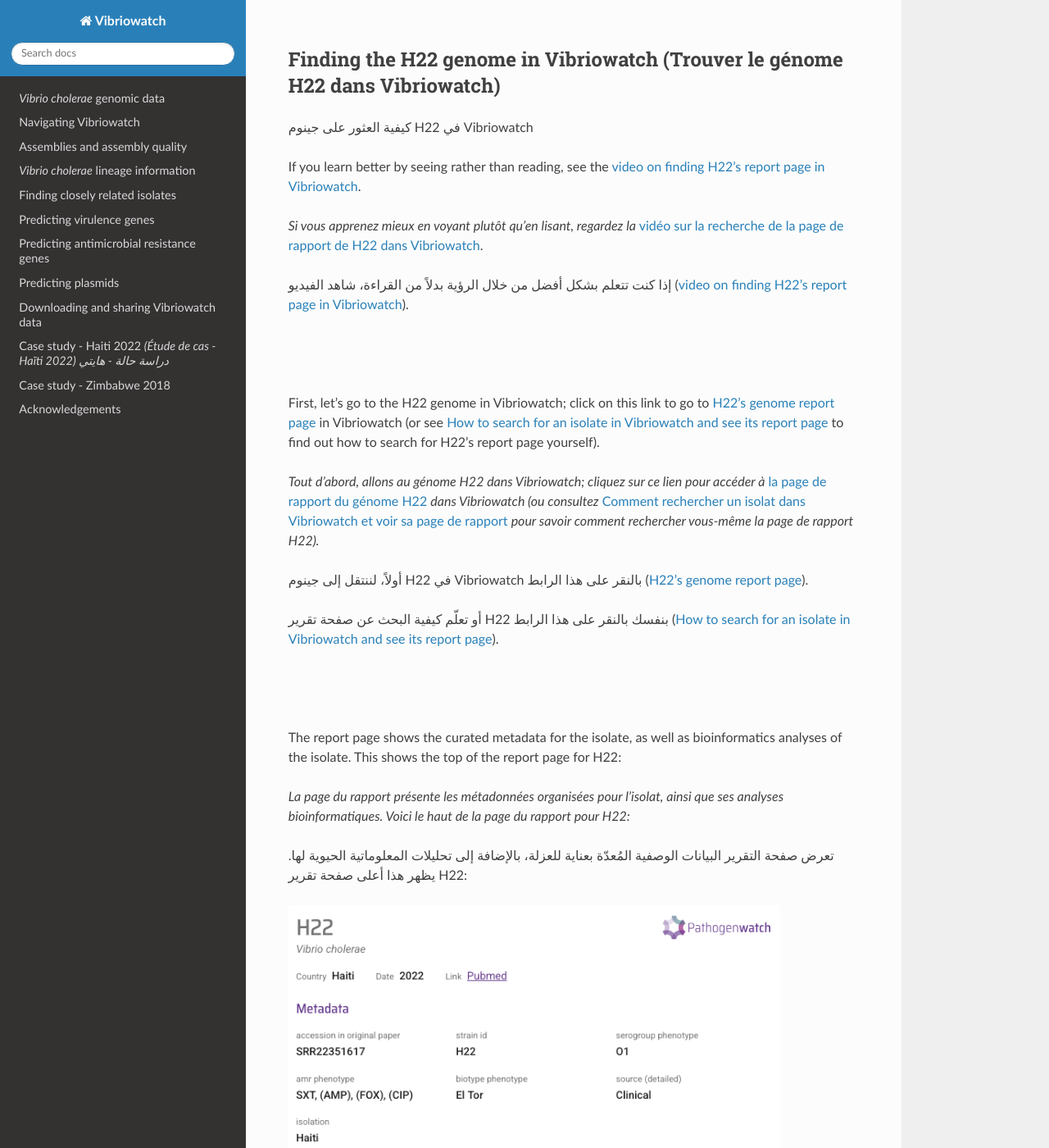
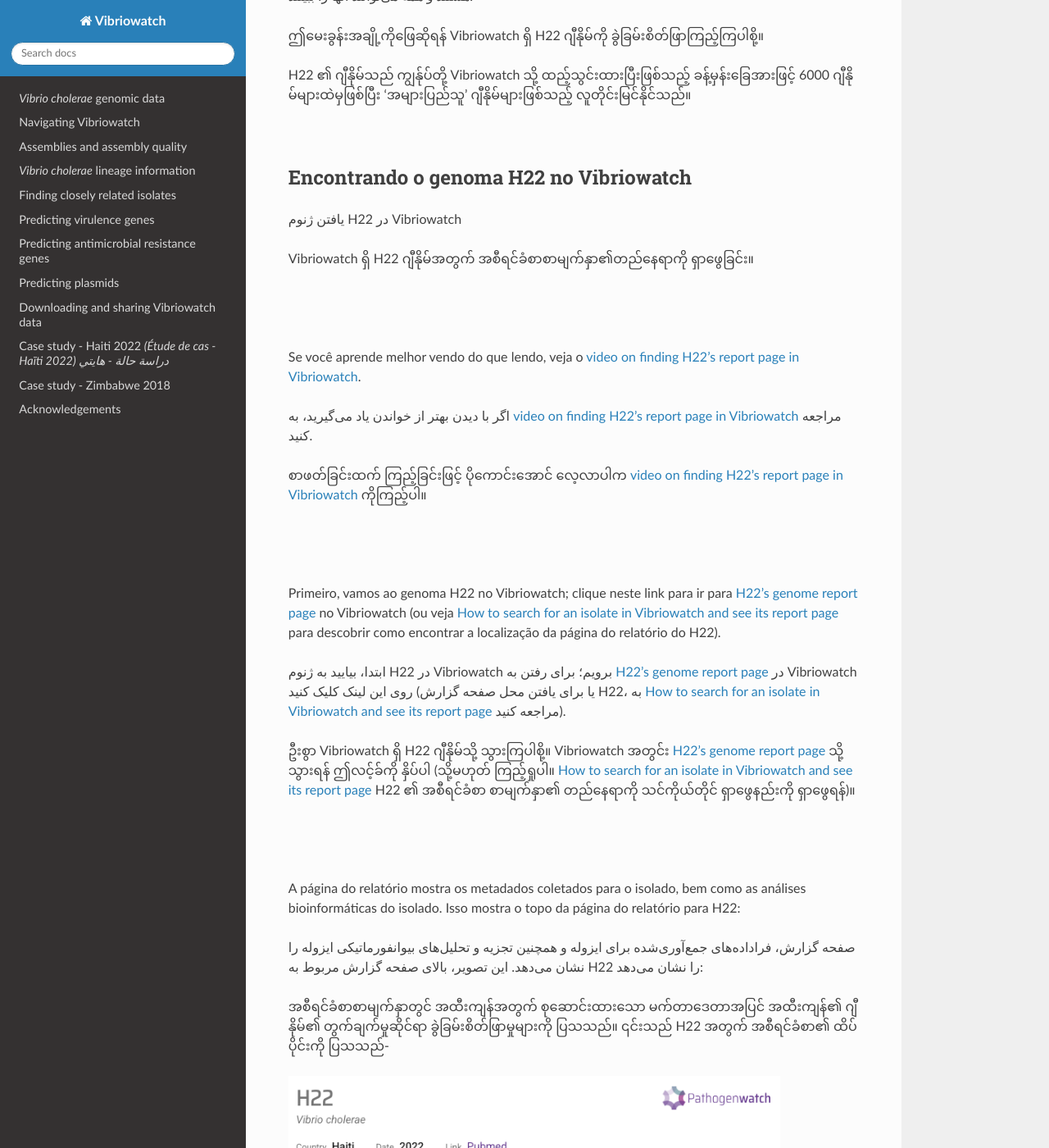
Before and after one commit to avrilcoghlan/vibriowatch, a Sphinx documentation site: the page built from docs/source/haiti2.rst, in a window 1280 px wide and 1400 px high, scrolled down 6951 px. Shown: the whole window at 82% size. Built offline with Sphinx 7.4.7 and the Read the Docs theme 3.1.0, drawn with Linux system fonts in a browser that asks for light colours; some of the changed text lies outside the part shown.

Commit message:
Update haiti2.rst

```diff
--- a/docs/source/haiti2.rst
+++ b/docs/source/haiti2.rst
@@ -40,7 +40,7 @@
 
 * `O surto do Haiti em 2022`_.
 * `O genoma H22`_.
-* `Finding the H22 genome in Vibriowatch (Trouver le génome H22 dans Vibriowatch)`_.
+* `Encontrando o genoma H22 no Vibriowatch`_.
 * `Assembly quality of the H22 genome (Qualité d'assemblage du génome H22)`_.
 * `Is H22 predicted to produce cholera toxin? (Est-il prévu que H22 produise de la toxine cholérique?)`_
 * `Is H22 predicted to have antimicrobial resistance? (Est-il prévu que l’isolat H22 présente une résistance aux antimicrobiens?)`_
@@ -56,7 +56,12 @@
 O surto do Haiti em 2022
 ------------------------
 
-تفشي المرض في هايتي 2022
+شیوع هائیتی ۲۰۲۲
+
+ဟေတီ 2022 ဖြစ်ပွားမှု
+
+|
+|
 
 Você já deve saber que em janeiro de 2010 houve um terremoto catastrófico no Haiti, uma ilha no Caribe.
 Mais tarde naquele ano, em outubro de 2010, um enorme surto de cólera teve início no Haiti, que durou até 2019 e incluiu
@@ -126,10 +131,11 @@
 O genoma H22
 ------------
 
-جينوم H22
+ژنوم H22
+
+H22 ဂျီနိုမ်
 
 |
-
 |
 
 No final de 2022, `Rubin et al. 2022`_ publicaram o genoma de um isolado de *V. cholerae* do surto de 2022 no Haiti, que eles denominaram isolado 'H22'. Os autores deste trabalho foram um consórcio internacional de cientistas e especialistas em saúde pública do
@@ -205,49 +211,47 @@
 
 |
 
-Finding the H22 genome in Vibriowatch (Trouver le génome H22 dans Vibriowatch)
-------------------------------------------------------------------------------
+Encontrando o genoma H22 no Vibriowatch
+---------------------------------------
 
-كيفية العثور على جينوم H22 في Vibriowatch
+یافتن ژنوم H22 در Vibriowatch
 
-If you learn better by seeing rather than reading, see the `video on finding H22's report page in Vibriowatch`_.
-
-*Si vous apprenez mieux en voyant plutôt qu'en lisant, regardez la* `vidéo sur la recherche de la page de rapport de H22 dans Vibriowatch`_.
-
-إذا كنت تتعلم بشكل أفضل من خلال الرؤية بدلاً من القراءة، شاهد الفيديو (`video on finding H22's report page in Vibriowatch`_).
-
-.. _video on finding H22's report page in Vibriowatch: https://youtu.be/7k79hfyTW4Q
-
-.. _vidéo sur la recherche de la page de rapport de H22 dans Vibriowatch: https://youtu.be/HsRtQGxhV4k
+Vibriowatch ရှိ H22 ဂျီနိုမ်အတွက် အစီရင်ခံစာစာမျက်နှာ၏တည်နေရာကို ရှာဖွေခြင်း။
 
 |
 |
 
-First, let's go to the H22 genome in Vibriowatch; click on this link to go to `H22's genome report page`_ in Vibriowatch (or see
-`How to search for an isolate in Vibriowatch and see its report page`_ to find out how to search for H22's report page yourself).
+Se você aprende melhor vendo do que lendo, veja o `video on finding H22's report page in Vibriowatch`_.
 
-*Tout d'abord, allons au génome H22 dans Vibriowatch; cliquez sur ce lien pour accéder à* `la page de rapport du génome H22`_ *dans Vibriowatch (ou consultez* `Comment rechercher un isolat dans Vibriowatch et voir sa page de rapport`_ *pour savoir comment rechercher vous-même la page de rapport H22).*
+اگر با دیدن بهتر از خواندن یاد می‌گیرید، به `video on finding H22's report page in Vibriowatch`_ مراجعه کنید.
 
-أولاً، لننتقل إلى جينوم H22 في Vibriowatch بالنقر على هذا الرابط (`H22's genome report page`_).
+စာဖတ်ခြင်းထက် ကြည့်ခြင်းဖြင့် ပိုကောင်းအောင် လေ့လာပါက `video on finding H22's report page in Vibriowatch`_ ကိုကြည့်ပါ။
 
-أو تعلّم كيفية البحث عن صفحة تقرير H22 بنفسك بالنقر على هذا الرابط (`How to search for an isolate in Vibriowatch and see its report page`_).
-
-.. _H22's genome report page: https://pathogen.watch/genomes/all?genusId=662&searchText=H22
-
-.. _la page de rapport du génome H22: https://pathogen.watch/genomes/all?genusId=662&searchText=H22
-
-.. _How to search for an isolate in Vibriowatch and see its report page: https://vibriowatch.readthedocs.io/en/latest/navigating.html#how-to-search-for-an-isolate-in-vibriowatch-and-see-its-report-page
-
-.. _Comment rechercher un isolat dans Vibriowatch et voir sa page de rapport: https://vibriowatch.readthedocs.io/en/latest/navigating.html#how-to-search-for-an-isolate-in-vibriowatch-and-see-its-report-page
+.. _video on finding H22's report page in Vibriowatch: https://youtu.be/7k79hfyTW4Q
 
 |
 |
 
-The report page shows the curated metadata for the isolate, as well as bioinformatics analyses of the isolate. This shows the top of the report page for H22:
+Primeiro, vamos ao genoma H22 no Vibriowatch; clique neste link para ir para `H22's genome report page`_ no Vibriowatch (ou veja
+`How to search for an isolate in Vibriowatch and see its report page`_ para descobrir como encontrar a localização da página do relatório do H22).
 
-*La page du rapport présente les métadonnées organisées pour l'isolat, ainsi que ses analyses bioinformatiques. Voici le haut de la page du rapport pour H22:*
+ابتدا، بیایید به ژنوم H22 در Vibriowatch برویم؛ برای رفتن به `H22's genome report page`_ در Vibriowatch روی این لینک کلیک کنید (یا برای یافتن محل صفحه گزارش H22، به `How to search for an isolate in Vibriowatch and see its report page`_ مراجعه کنید).
 
-تعرض صفحة التقرير البيانات الوصفية المُعدّة بعناية للعزلة، بالإضافة إلى تحليلات المعلوماتية الحيوية لها. يظهر هذا أعلى صفحة تقرير H22:
+ဦးစွာ Vibriowatch ရှိ H22 ဂျီနိုမ်သို့ သွားကြပါစို့။ Vibriowatch အတွင်း `H22's genome report page`_ သို့သွားရန် ဤလင့်ခ်ကို နှိပ်ပါ (သို့မဟုတ် ကြည့်ရှုပါ။
+`How to search for an isolate in Vibriowatch and see its report page`_ H22 ၏ အစီရင်ခံစာ စာမျက်နှာ၏ တည်နေရာကို သင်ကိုယ်တိုင် ရှာဖွေနည်းကို ရှာဖွေရန်)။
+
+.. _H22's genome report page: https://pathogen.watch/genomes/all?genusId=662&searchText=H22
+
+.. _How to search for an isolate in Vibriowatch and see its report page: https://vibriowatch.readthedocs.io/en/latest/navigating.html#how-to-search-for-an-isolate-in-vibriowatch-and-see-its-report-page
+
+|
+|
+
+A página do relatório mostra os metadados coletados para o isolado, bem como as análises bioinformáticas do isolado. Isso mostra o topo da página do relatório para H22:
+
+صفحه گزارش، فراداده‌های جمع‌آوری‌شده برای ایزوله و همچنین تجزیه و تحلیل‌های بیوانفورماتیکی ایزوله را نشان می‌دهد. این تصویر، بالای صفحه گزارش مربوط به H22 را نشان می‌دهد:
+
+အစီရင်ခံစာစာမျက်နှာတွင် အထီးကျန်အတွက် စုဆောင်းထားသော မက်တာဒေတာအပြင် အထီးကျန်၏ ဂျီနိုမ်၏ တွက်ချက်မှုဆိုင်ရာ ခွဲခြမ်းစိတ်ဖြာမှုများကို ပြသသည်။ ၎င်းသည် H22 အတွက် အစီရင်ခံစာ၏ ထိပ်ပိုင်းကို ပြသသည်-
 
 .. image:: Picture115.png
   :width: 600
```
